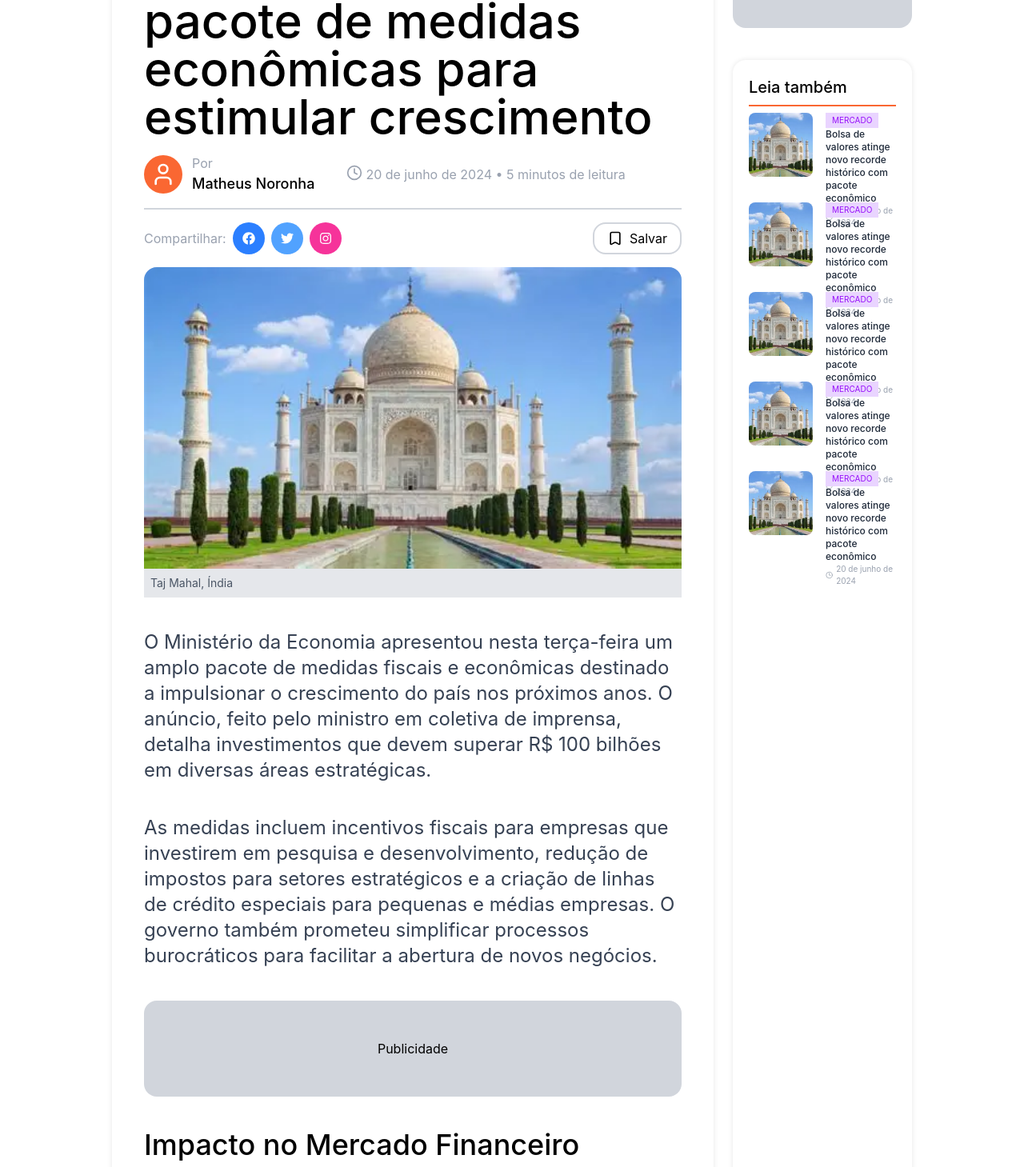
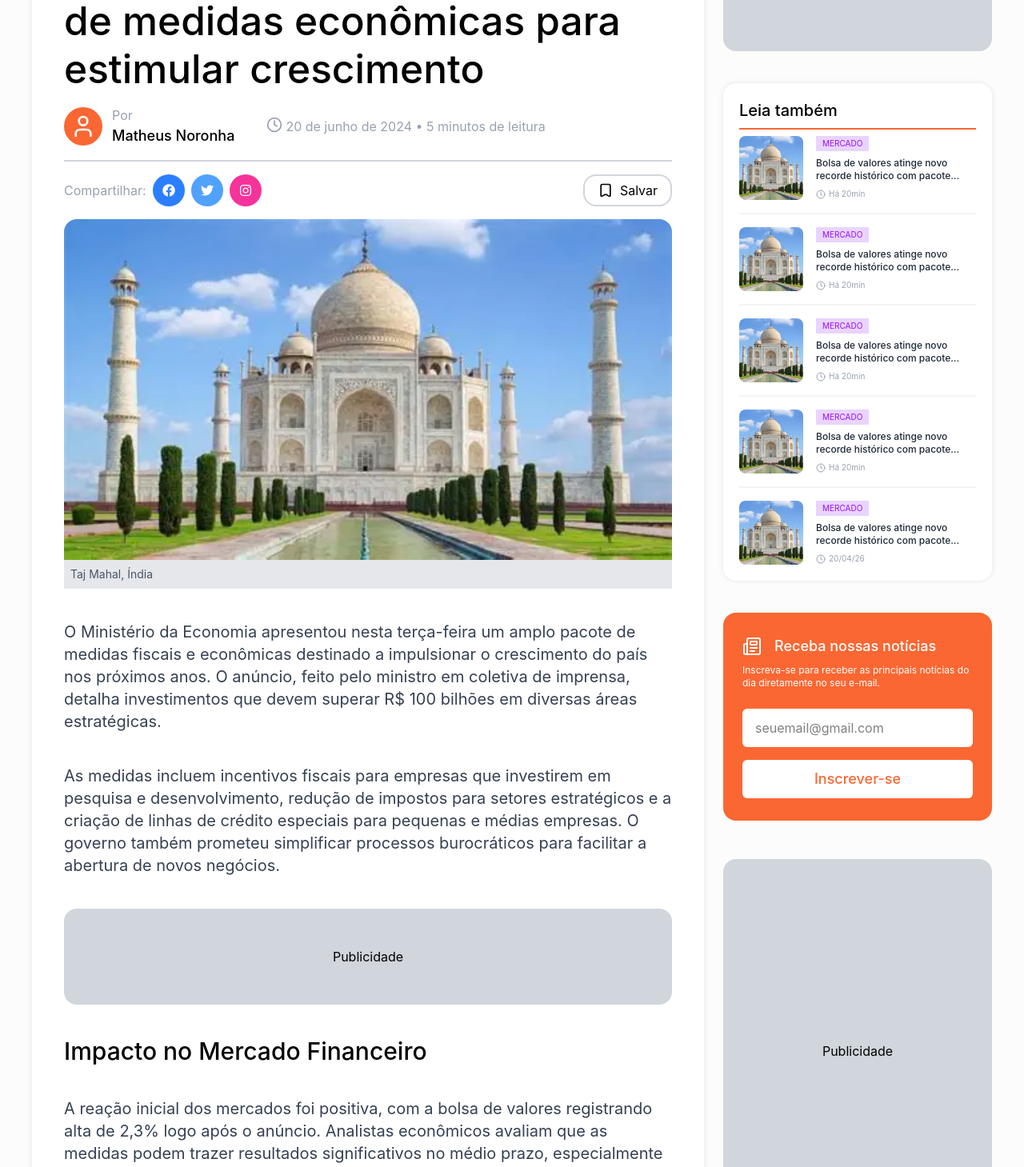
Before and after one commit to matheusnoronhasilvawork-ops/BikaNews, a React (Vite) app: page / in a window 1280 px wide. Shown: the part 276-1735 px from the top of the page at 80% size. Built offline with nearby package versions, Linux system fonts and the light colour scheme.

Commit message:
style: adicionando responsividade

```diff
--- a/src/newScreen.tsx
+++ b/src/newScreen.tsx
@@ -6,12 +6,13 @@ import TajMahal from "./assets/tajMahal.png";
 
 export function NewScreen() {
     return (
-        <div className="min-h-screen flex flex-col gap-4">
+        <div className="min-h-screen flex flex-col gap-4 items-center">
             <Header />
-            <main className="flex-1 flex flex-row overflow-x-hidden gap-6 pb-44 px-35 pt-5">
-                <div className="flex flex-col flex-3 justify-center gap-4 shadow-[0_0_6px_rgba(0,0,0,0.1)] rounded-2xl bg-white p-10">
+            <main className="flex-1 flex flex-row gap-6 pb-44 pt-5 justify-center w-full px-5 bg-[rgba(0,0,0,0.01)]">
+                <div className="w-300 h-full flex flex-row gap-6 max-lg:flex-col">
+                    <div className="flex flex-col w-[70%] max-lg:w-full justify-center gap-4 shadow-[0_0_6px_rgba(0,0,0,0.1)] rounded-2xl bg-white p-10">
                         <h2 className="bg-[#fa6732] py-1.5 px-3 text-white rounded-2xl tracking-wider w-fit">ECONOMIA</h2>
-                    <h1 className="text-6xl font-medium mt-5">Governo anuncia novo pacote de medidas econômicas para estimular crescimento</h1>
+                        <h1 className="text-[3.1rem] text-5xl leading-15 font-medium mt-5">Governo anuncia novo pacote de medidas econômicas para estimular crescimento</h1>
                         <div className="flex flex-row items-center gap-10">
                             <div className="flex flex-row items-center gap-3">
                                 <div className="w-12 h-12 p-2 rounded-4xl bg-[#fa6732] flex items-center justify-center">
@@ -53,13 +54,13 @@ export function NewScreen() {
                                 <img className="w-full h-auto" src={TajMahal} alt="Taj Mahal" />
                                 <span className="text-gray-600 text-sm mt-2 ml-2 mb-2">Taj Mahal, Índia</span>
                             </div>
-                        <p className="text-gray-700 text-2xl">O Ministério da Economia apresentou nesta terça-feira um amplo pacote de medidas fiscais e econômicas destinado a impulsionar o crescimento do país nos próximos anos. O anúncio, feito pelo ministro em coletiva de imprensa, detalha investimentos que devem superar R$ 100 bilhões em diversas áreas estratégicas.</p>
-                        <p className="text-gray-700 text-2xl">As medidas incluem incentivos fiscais para empresas que investirem em pesquisa e desenvolvimento, redução de impostos para setores estratégicos e a criação de linhas de crédito especiais para pequenas e médias empresas. O governo também prometeu simplificar processos burocráticos para facilitar a abertura de novos negócios.</p>
+                            <p className="text-gray-700 text-xl">O Ministério da Economia apresentou nesta terça-feira um amplo pacote de medidas fiscais e econômicas destinado a impulsionar o crescimento do país nos próximos anos. O anúncio, feito pelo ministro em coletiva de imprensa, detalha investimentos que devem superar R$ 100 bilhões em diversas áreas estratégicas.</p>
+                            <p className="text-gray-700 text-xl">As medidas incluem incentivos fiscais para empresas que investirem em pesquisa e desenvolvimento, redução de impostos para setores estratégicos e a criação de linhas de crédito especiais para pequenas e médias empresas. O governo também prometeu simplificar processos burocráticos para facilitar a abertura de novos negócios.</p>
                             <div className="w-full h-30 items-center justify-center flex bg-gray-300 rounded-2xl">
                                 <span>Publicidade</span>
                             </div>
-                        <h2 className="font-medium text-4xl">Impacto no Mercado Financeiro</h2>
-                        <p className="text-gray-700 text-2xl">A reação inicial dos mercados foi positiva, com a bolsa de valores registrando alta de 2,3% logo após o anúncio. Analistas econômicos avaliam que as medidas podem trazer resultados significativos no médio prazo, especialmente se acompanhadas de reformas estruturais.</p>
+                            <h2 className="font-medium text-3xl">Impacto no Mercado Financeiro</h2>
+                            <p className="text-gray-700 text-xl">A reação inicial dos mercados foi positiva, com a bolsa de valores registrando alta de 2,3% logo após o anúncio. Analistas econômicos avaliam que as medidas podem trazer resultados significativos no médio prazo, especialmente se acompanhadas de reformas estruturais.</p>
                             <div className="overflow-hidden flex flex-col w-full h-fit rounded-t-2xl bg-gray-200">
                                 <img className="w-full h-auto" src={TajMahal} alt="Taj Mahal" />
                                 <span className="text-gray-600 text-sm mt-2 ml-2 mb-2">Taj Mahal, Índia</span>
@@ -67,20 +68,20 @@ export function NewScreen() {
                             <div className="w-full h-30 items-center justify-center flex bg-gray-300 rounded-2xl">
                                 <span>Publicidade</span>
                             </div>
-                        <h2 className="font-medium text-4xl">Reação dos especialistas</h2>
-                        <p className="text-gray-600 text-2xl">Economistas ouvidos pela reportagem destacam pontos positivos e desafios do plano. "É um passo importante, mas precisamos ver os detalhes da implementação e como o governo vai financiar essas medidas sem comprometer as contas públicas", afirma Maria Santos, economista-chefe de uma instituição financeira.</p>
-                        <p className="text-gray-600 text-2xl">O setor empresarial também se manifestou favoravelmente. Entidades representativas divulgaram notas elogiando a iniciativa e se colocando à disposição para colaborar na implementação das medidas.</p>
-                        <p className="text-gray-600 text-2xl">Já entidades sindicais pedem atenção especial aos trabalhadores, defendendo que os benefícios fiscais sejam condicionados à manutenção de empregos e melhoria das condições de trabalho.</p>
+                            <h2 className="font-medium text-3xl">Reação dos especialistas</h2>
+                            <p className="text-gray-600 text-xl">Economistas ouvidos pela reportagem destacam pontos positivos e desafios do plano. "É um passo importante, mas precisamos ver os detalhes da implementação e como o governo vai financiar essas medidas sem comprometer as contas públicas", afirma Maria Santos, economista-chefe de uma instituição financeira.</p>
+                            <p className="text-gray-600 text-xl">O setor empresarial também se manifestou favoravelmente. Entidades representativas divulgaram notas elogiando a iniciativa e se colocando à disposição para colaborar na implementação das medidas.</p>
+                            <p className="text-gray-600 text-xl">Já entidades sindicais pedem atenção especial aos trabalhadores, defendendo que os benefícios fiscais sejam condicionados à manutenção de empregos e melhoria das condições de trabalho.</p>
                             <div className="w-full h-30 items-center justify-center flex bg-gray-300 rounded-2xl">
                                 <span>Publicidade</span>
                             </div>
-                        <h2 className="font-medium text-4xl">Próximos passos</h2>
-                        <p className="text-gray-600 text-2xl">O pacote agora precisa passar pelo Congresso Nacional para aprovação. O governo já iniciou conversas com líderes partidários e espera aprovar as principais medidas ainda no primeiro semestre. A expectativa é que os primeiros efeitos comecem a ser sentidos na economia no segundo semestre de 2026.</p>
+                            <h2 className="font-medium text-3xl">Próximos passos</h2>
+                            <p className="text-gray-600 text-xl">O pacote agora precisa passar pelo Congresso Nacional para aprovação. O governo já iniciou conversas com líderes partidários e espera aprovar as principais medidas ainda no primeiro semestre. A expectativa é que os primeiros efeitos comecem a ser sentidos na economia no segundo semestre de 2026.</p>
                             <div className="overflow-hidden flex flex-col w-full h-fit rounded-t-2xl bg-gray-200">
                                 <img className="w-full h-auto" src={TajMahal} alt="Taj Mahal" />
                                 <span className="text-gray-600 text-sm mt-2 ml-2 mb-2">Taj Mahal, Índia</span>
                             </div>
-                        <p className="text-gray-600 text-2xl">O ministro garantiu que o governo está preparado para ajustar as medidas conforme necessário e destacou que o diálogo com a sociedade civil e o setor produtivo será mantido ao longo de todo o processo de implementação.</p>
+                            <p className="text-gray-600 text-xl">O ministro garantiu que o governo está preparado para ajustar as medidas conforme necessário e destacou que o diálogo com a sociedade civil e o setor produtivo será mantido ao longo de todo o processo de implementação.</p>
                             <div className="w-full h-0.5 bg-gray-300 mt-8" />
                             <div className="flex flex-row items-center justify-between">
                                 <div className="flex flex-row gap-3">
@@ -95,86 +96,90 @@ export function NewScreen() {
                             </div>
                         </div>
                     </div>
-                <div className="flex flex-col flex-1 h-auto gap-10">
+                    <div className="flex flex-col flex-1 h-auto gap-10 sticky top-20 self-start max-lg:w-full">
                         <div className="w-full h-60 items-center justify-center flex bg-gray-300 rounded-2xl">
                             <span>Publicidade</span>
                         </div>
-                    <div className="flex flex-col w-full h-full shadow-[0_0_6px_rgba(0,0,0,0.1)] bg-white rounded-2xl px-5 py-5 gap-2">
+                        <div className="flex flex-col w-full h-auto shadow-[0_0_6px_rgba(0,0,0,0.1)] bg-white rounded-2xl px-5 py-5 gap-2">
                             <h3 className="text-xl font-medium">Leia também</h3>
                             <div className="w-full h-0.5 bg-[#fa6732]" />
-                        <div className="flex flex-col gap-8">
+                            <div className="flex flex-col">
                                 <div className="flex flex-row h-20 w-full gap-4 group cursor-pointer">
                                     <div className="h-full min-w-20 rounded-lg overflow-hidden">
                                         <img className="h-full w-full object-cover group-hover:scale-110 transition duration-500" src={TajMahal} alt="" />
                                     </div>
                                     <div className="flex flex-col justify-between">
                                         <h4 className="bg-purple-200 text-purple-600 py-0.5 px-2 text-[0.625rem] w-fit">MERCADO</h4>
-                                    <span className="text-xs group-hover:text-[#fa6732] font-medium text-gray-800">Bolsa de valores atinge novo recorde histórico com pacote econômico</span>
+                                        <span className="text-xs group-hover:text-[#fa6732] font-medium text-gray-800 line-clamp-2">Bolsa de valores atinge novo recorde histórico com pacote econômico</span>
                                         <div className="flex flex-row items-center">
                                             <Clock className="w-3 h-3 text-gray-400" />
-                                        <span className="text-gray-400 text-[0.625rem] ml-1">20 de junho de 2024</span>
+                                            <span className="text-gray-400 text-[0.625rem] ml-1">Há 20min</span>
                                         </div>
                                     </div>
                                 </div>
+                                <div className="h-0.5 w-full bg-gray-100 mt-4 mb-4" />
                                 <div className="flex flex-row h-20 w-full gap-4 group cursor-pointer">
                                     <div className="h-full min-w-20 rounded-lg overflow-hidden">
                                         <img className="h-full w-full object-cover group-hover:scale-110 transition duration-500" src={TajMahal} alt="" />
                                     </div>
                                     <div className="flex flex-col justify-between">
                                         <h4 className="bg-purple-200 text-purple-600 py-0.5 px-2 text-[0.625rem] w-fit">MERCADO</h4>
-                                    <span className="text-xs group-hover:text-[#fa6732] font-medium text-gray-800">Bolsa de valores atinge novo recorde histórico com pacote econômico</span>
+                                        <span className="text-xs group-hover:text-[#fa6732] font-medium text-gray-800 line-clamp-2">Bolsa de valores atinge novo recorde histórico com pacote econômico</span>
                                         <div className="flex flex-row items-center">
                                             <Clock className="w-3 h-3 text-gray-400" />
-                                        <span className="text-gray-400 text-[0.625rem] ml-1">20 de junho de 2024</span>
+                                            <span className="text-gray-400 text-[0.625rem] ml-1">Há 20min</span>
                                         </div>
                                     </div>
                                 </div>
+                                <div className="h-0.5 w-full bg-gray-100 mt-4 mb-4" />
                                 <div className="flex flex-row h-20 w-full gap-4 group cursor-pointer">
                                     <div className="h-full min-w-20 rounded-lg overflow-hidden">
                                         <img className="h-full w-full object-cover group-hover:scale-110 transition duration-500" src={TajMahal} alt="" />
                                     </div>
                                     <div className="flex flex-col justify-between">
                                         <h4 className="bg-purple-200 text-purple-600 py-0.5 px-2 text-[0.625rem] w-fit">MERCADO</h4>
-                                    <span className="text-xs group-hover:text-[#fa6732] font-medium text-gray-800">Bolsa de valores atinge novo recorde histórico com pacote econômico</span>
+                                        <span className="text-xs group-hover:text-[#fa6732] font-medium text-gray-800 line-clamp-2">Bolsa de valores atinge novo recorde histórico com pacote econômico</span>
                                         <div className="flex flex-row items-center">
                                             <Clock className="w-3 h-3 text-gray-400" />
-                                        <span className="text-gray-400 text-[0.625rem] ml-1">20 de junho de 2024</span>
+                                            <span className="text-gray-400 text-[0.625rem] ml-1">Há 20min</span>
                                         </div>
                                     </div>
                                 </div>
+                                <div className="h-0.5 w-full bg-gray-100 mt-4 mb-4" />
                                 <div className="flex flex-row h-20 w-full gap-4 group cursor-pointer">
                                     <div className="h-full min-w-20 rounded-lg overflow-hidden">
                                         <img className="h-full w-full object-cover group-hover:scale-110 transition duration-500" src={TajMahal} alt="" />
                                     </div>
                                     <div className="flex flex-col justify-between">
                                         <h4 className="bg-purple-200 text-purple-600 py-0.5 px-2 text-[0.625rem] w-fit">MERCADO</h4>
-                                    <span className="text-xs group-hover:text-[#fa6732] font-medium text-gray-800">Bolsa de valores atinge novo recorde histórico com pacote econômico</span>
+                                        <span className="text-xs group-hover:text-[#fa6732] font-medium text-gray-800 line-clamp-2">Bolsa de valores atinge novo recorde histórico com pacote econômico</span>
                                         <div className="flex flex-row items-center">
                                             <Clock className="w-3 h-3 text-gray-400" />
-                                        <span className="text-gray-400 text-[0.625rem] ml-1">20 de junho de 2024</span>
+                                            <span className="text-gray-400 text-[0.625rem] ml-1">Há 20min</span>
                                         </div>
                                     </div>
                                 </div>
+                                <div className="h-0.5 w-full bg-gray-100 mt-4 mb-4" />
                                 <div className="flex flex-row h-20 w-full gap-4 group cursor-pointer">
                                     <div className="h-full min-w-20 rounded-lg overflow-hidden">
                                         <img className="h-full w-full object-cover group-hover:scale-110 transition duration-500" src={TajMahal} alt="" />
                                     </div>
                                     <div className="flex flex-col justify-between">
                                         <h4 className="bg-purple-200 text-purple-600 py-0.5 px-2 text-[0.625rem] w-fit">MERCADO</h4>
-                                    <span className="text-xs group-hover:text-[#fa6732] font-medium text-gray-800">Bolsa de valores atinge novo recorde histórico com pacote econômico</span>
+                                        <span className="text-xs group-hover:text-[#fa6732] font-medium text-gray-800 line-clamp-2">Bolsa de valores atinge novo recorde histórico com pacote econômico</span>
                                         <div className="flex flex-row items-center">
                                             <Clock className="w-3 h-3 text-gray-400" />
-                                        <span className="text-gray-400 text-[0.625rem] ml-1">20 de junho de 2024</span>
+                                            <span className="text-gray-400 text-[0.625rem] ml-1">20/04/26</span>
                                         </div>
                                     </div>
                                 </div>
                             </div>
                         </div>
-                    <div className="w-full h-60 bg-[#fa6732] rounded-2xl py-7 px-12">
-                        <div className='flex flex-col gap-4 w-full items-center'>
+                        <div className="w-full h-auto bg-[#fa6732] rounded-2xl py-7 px-6 flex flex-col gap-6">
+                            <div className='flex flex-col gap-2 w-full items-center'>
                                 <div className='flex flex-row items-center self-start gap-4 w-fit'>
                                     <Newspaper className='text-white h-6 w-6' />
-                                <h1 className='text-white font-medium text-xl'>Receba nossas notícias</h1>
+                                    <h1 className='text-white font-medium text-lg'>Receba nossas notícias</h1>
                                 </div>
                                 <h2 className='text-white text-xs'>Inscreva-se para receber as principais notícias do dia diretamente no seu e-mail.</h2>
                             </div>
@@ -183,6 +188,10 @@ export function NewScreen() {
                                 <button className='w-full h-12 bg-white text-[#fa6732] rounded-md font-medium cursor-pointer text-lg'>Inscrever-se</button>
                             </div>
                         </div>
+                        <div className="w-full h-120 items-center justify-center flex bg-gray-300 rounded-2xl mt-2">
+                            <span>Publicidade</span>
+                        </div>
+                    </div>
                 </div>
             </main>
             <Footer />
```
Lines whose indentation alone changed are shown as unchanged.
